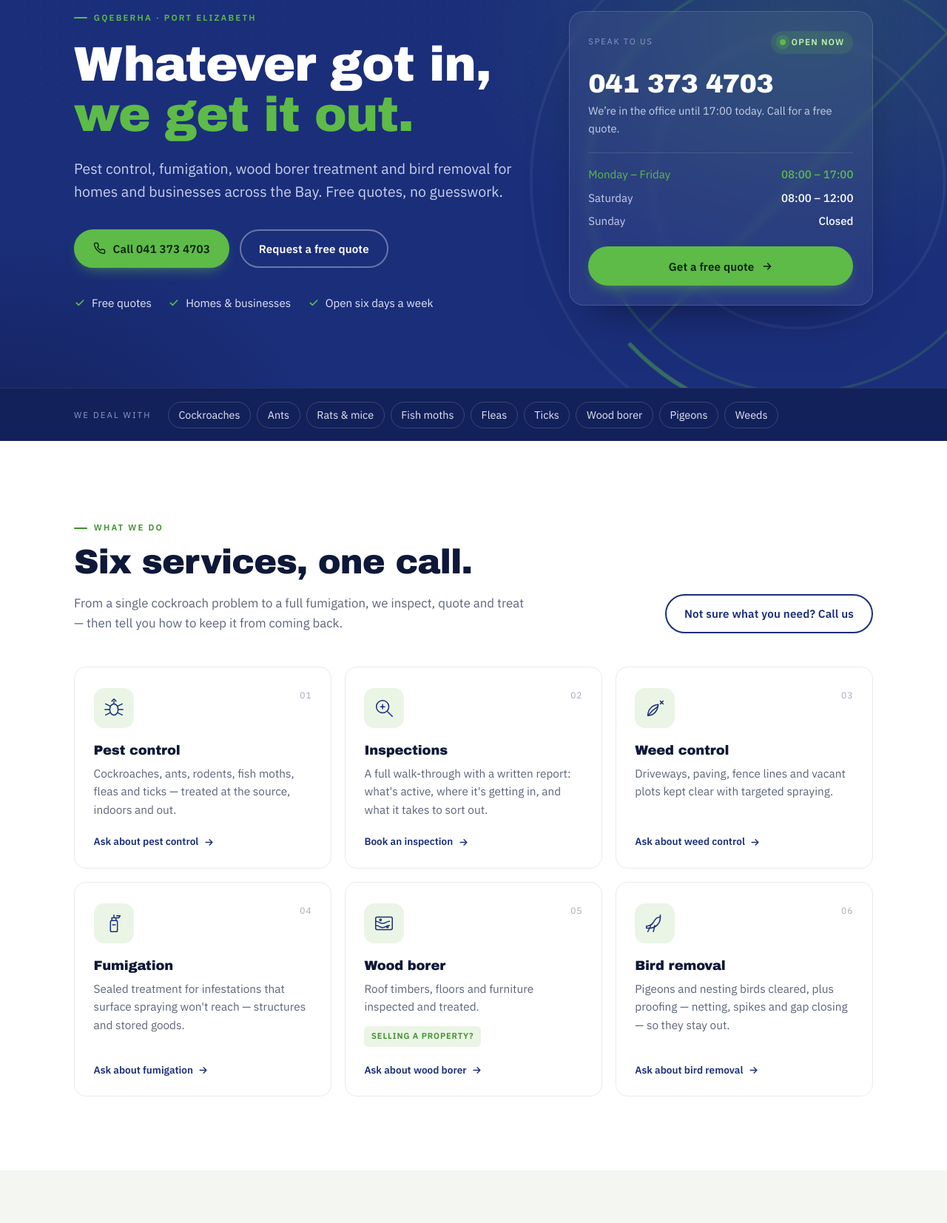
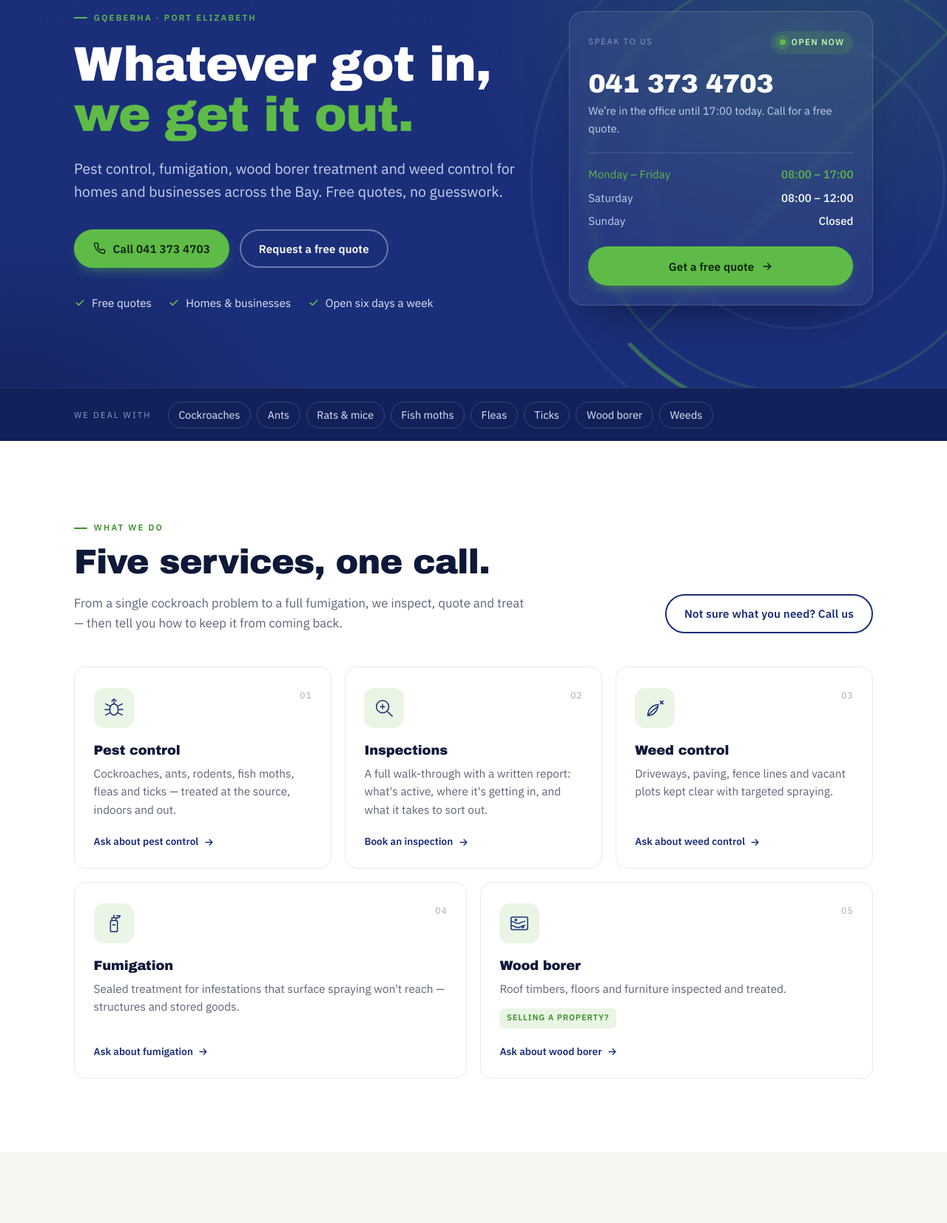
Before and after one commit to JochWills/budgetpestcontrol, a plain HTML site: page index.html in a window 1280 px wide. Shown: the part 166-1819 px from the top of the page at 74% size. Drawn offline with Linux system fonts and the light colour scheme.

Commit message:
services

```diff
--- a/index.html
+++ b/index.html
@@ -4,11 +4,11 @@
 <meta charset="utf-8">
 <meta name="viewport" content="width=device-width, initial-scale=1">
 <title>Budget Pest Control | Pest Control &amp; Fumigation in Gqeberha (Port Elizabeth)</title>
-<meta name="description" content="Pest control, inspections, weed control, fumigation, wood borer treatment and bird removal for homes and businesses in Gqeberha (Port Elizabeth). Free quotes. Call 041 373 4703.">
+<meta name="description" content="Pest control, inspections, weed control, fumigation, and wood borer treatment for homes and businesses in Gqeberha (Port Elizabeth). Free quotes. Call 041 373 4703.">
 <meta name="theme-color" content="#1B2E7A">
 <link rel="canonical" href="https://budgetpestcontrolpe.co.za/">
 <meta property="og:title" content="Budget Pest Control | Gqeberha (Port Elizabeth)">
-<meta property="og:description" content="Pest control, fumigation, wood borer treatment and bird removal. Free quotes. Call 041 373 4703.">
+<meta property="og:description" content="Pest control, fumigation and wood borer treatment. Free quotes. Call 041 373 4703.">
 <meta property="og:type" content="website">
 <meta property="og:url" content="https://budgetpestcontrolpe.co.za/">
 <meta property="og:image" content="https://budgetpestcontrolpe.co.za/logo.png">
@@ -180,7 +180,9 @@
   .head--split > div{max-width:60ch}
 
   /* services */
-  .grid{display:grid;gap:1.1rem;grid-template-columns:repeat(3,minmax(0,1fr));margin-top:2.8rem}
+  .grid{display:grid;gap:1.1rem;grid-template-columns:repeat(6,minmax(0,1fr));margin-top:2.8rem}
+  .grid .card{grid-column:span 2}
+  .grid .card:nth-child(n+4){grid-column:span 3}
   .card{position:relative;display:flex;flex-direction:column;background:var(--white);
     border:1px solid var(--line-soft);border-radius:var(--r);padding:1.8rem 1.6rem 1.5rem;
     transition:transform .22s ease,box-shadow .22s ease,border-color .22s ease}
@@ -315,6 +317,8 @@
     .hero__in{grid-template-columns:1fr}
     .status{max-width:520px}
     .grid{grid-template-columns:repeat(2,minmax(0,1fr))}
+    .grid .card,.grid .card:nth-child(n+4){grid-column:span 1}
+    .grid .card:last-child{grid-column:1/-1}
     .steps{grid-template-columns:1fr}
     .step:not(:last-child)::after{display:none}
     .faq-wrap{grid-template-columns:1fr}
@@ -328,6 +332,7 @@
   @media (max-width:620px){
     body{font-size:16px;padding-bottom:64px}
     .grid{grid-template-columns:1fr}
+    .grid .card:last-child{grid-column:auto}
     .logo img{width:128px}
     .top__cta .btn--quote{display:none}
     .top .btn{padding:.6rem .9rem;font-size:.82rem}
@@ -398,7 +403,7 @@
       <div>
         <p class="eyebrow">Gqeberha &middot; Port Elizabeth</p>
         <h1><span class="nw">Whatever got in,</span><br><span class="hl nw">we get it out.</span></h1>
-        <p class="hero__sub">Pest control, fumigation, wood borer treatment and bird removal for homes and businesses across the Bay. Free quotes, no guesswork.</p>
+        <p class="hero__sub">Pest control, fumigation, wood borer treatment and weed control for homes and businesses across the Bay. Free quotes, no guesswork.</p>
         <div class="hero__cta">
           <a class="btn btn--go" href="tel:+27413734703">
             <svg width="17" height="17" aria-hidden="true"><use href="#i-phone"/></svg>Call 041 373 4703
@@ -435,7 +440,7 @@
         <span class="strip__label">We deal with</span>
         <ul class="chips">
           <li>Cockroaches</li><li>Ants</li><li>Rats &amp; mice</li><li>Fish moths</li>
-          <li>Fleas</li><li>Ticks</li><li>Wood borer</li><li>Pigeons</li><li>Weeds</li>
+          <li>Fleas</li><li>Ticks</li><li>Wood borer</li><li>Weeds</li>
         </ul>
       </div>
     </div>
@@ -446,7 +451,7 @@
       <div class="head head--split rv">
         <div>
           <p class="eyebrow eyebrow--dark">What we do</p>
-          <h2>Six services, one call.</h2>
+          <h2>Five services, one call.</h2>
           <p>From a single cockroach problem to a full fumigation, we inspect, quote and treat — then tell you how to keep it from coming back.</p>
         </div>
         <a class="btn btn--outline" href="tel:+27413734703">Not sure what you need? Call us</a>
@@ -503,16 +508,6 @@
           <span class="card__tag">Selling a property?</span>
           <a class="card__link" href="#contact" data-service="Wood borer">Ask about wood borer <svg width="15" height="15" aria-hidden="true"><use href="#i-arrow"/></svg></a>
         </article>
-
-        <article class="card rv">
-          <div class="card__top">
-            <div class="card__mark"><svg viewBox="0 0 32 32" aria-hidden="true"><path d="M4 20c6 0 9-3 11-7 2-4 5-6 9-6 0 5-1 8-4 11-3 3-7 5-12 5H4Z"/><path d="M24 7V4M10 20l-4 8M16 19l-2 9"/></svg></div>
-            <span class="card__num">06</span>
-          </div>
-          <h3>Bird removal</h3>
-          <p>Pigeons and nesting birds cleared, plus proofing — netting, spikes and gap closing — so they stay out.</p>
-          <a class="card__link" href="#contact" data-service="Bird removal">Ask about bird removal <svg width="15" height="15" aria-hidden="true"><use href="#i-arrow"/></svg></a>
-        </article>
       </div>
     </div>
   </section>
@@ -559,7 +554,7 @@
           <ul class="list">
             <li><svg width="16" height="16" aria-hidden="true"><use href="#i-check"/></svg>Inspections with a written report</li>
             <li><svg width="16" height="16" aria-hidden="true"><use href="#i-check"/></svg>Fumigation of structures and stored goods</li>
-            <li><svg width="16" height="16" aria-hidden="true"><use href="#i-check"/></svg>Bird proofing: netting, spikes, gap closing</li>
+            <li><svg width="16" height="16" aria-hidden="true"><use href="#i-check"/></svg>Weed control for premises and vacant plots</li>
           </ul>
         </div>
       </div>
@@ -649,7 +644,6 @@
                 <option>Weed control</option>
                 <option>Fumigation</option>
                 <option>Wood borer</option>
-                <option>Bird removal</option>
                 <option>Not sure yet</option>
               </select>
             </div>
@@ -689,7 +683,7 @@
   <div class="wrap foot__grid">
     <div>
       <div class="foot__brand">Budget <span>Pest Control</span></div>
-      <p class="foot__about">Pest control, fumigation, wood borer treatment and bird removal in Gqeberha (Port Elizabeth).</p>
+      <p class="foot__about">Pest control, fumigation, wood borer treatment and weed control in Gqeberha (Port Elizabeth).</p>
     </div>
     <div>
       <h4>Services</h4>
@@ -698,7 +692,6 @@
         <li><a href="#services">Inspections</a></li>
         <li><a href="#services">Fumigation</a></li>
         <li><a href="#services">Wood borer</a></li>
-        <li><a href="#services">Bird removal</a></li>
       </ul>
     </div>
     <div>
```
Also changed, not shown: 1 other file.
